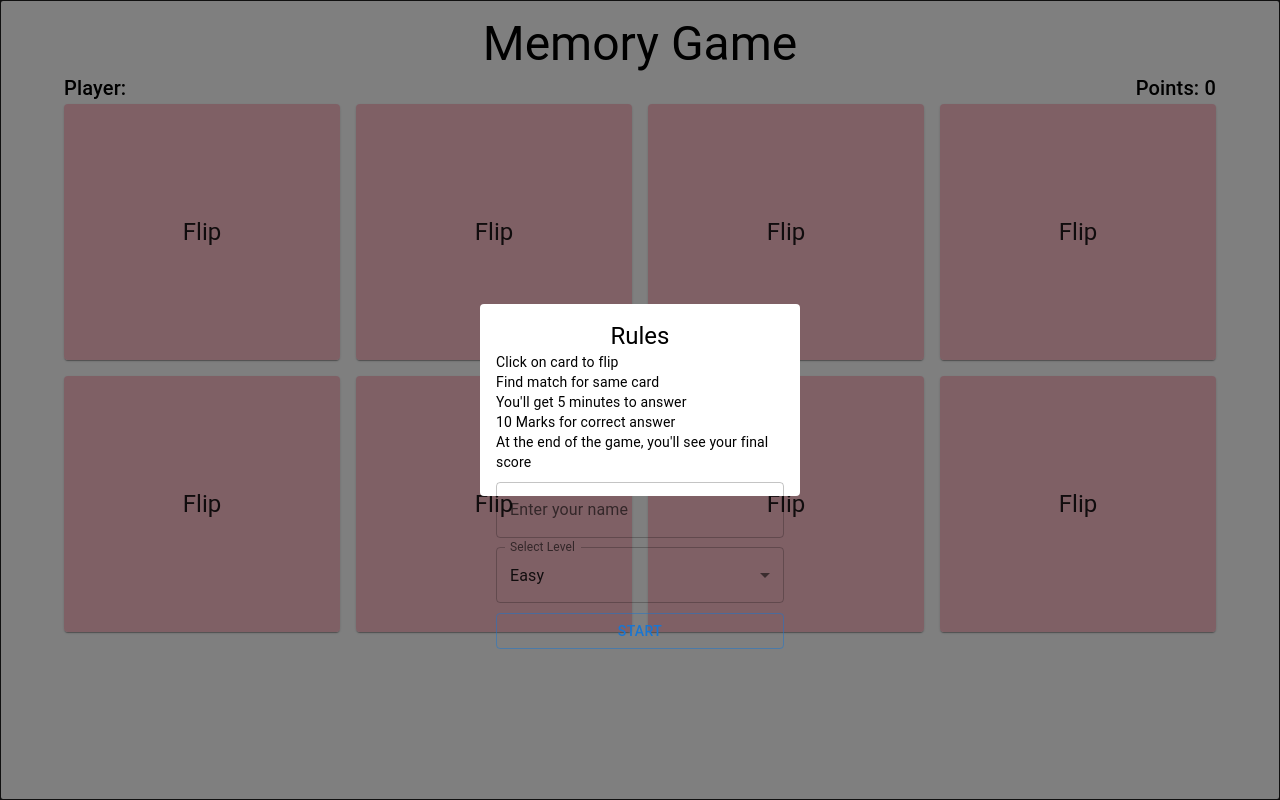
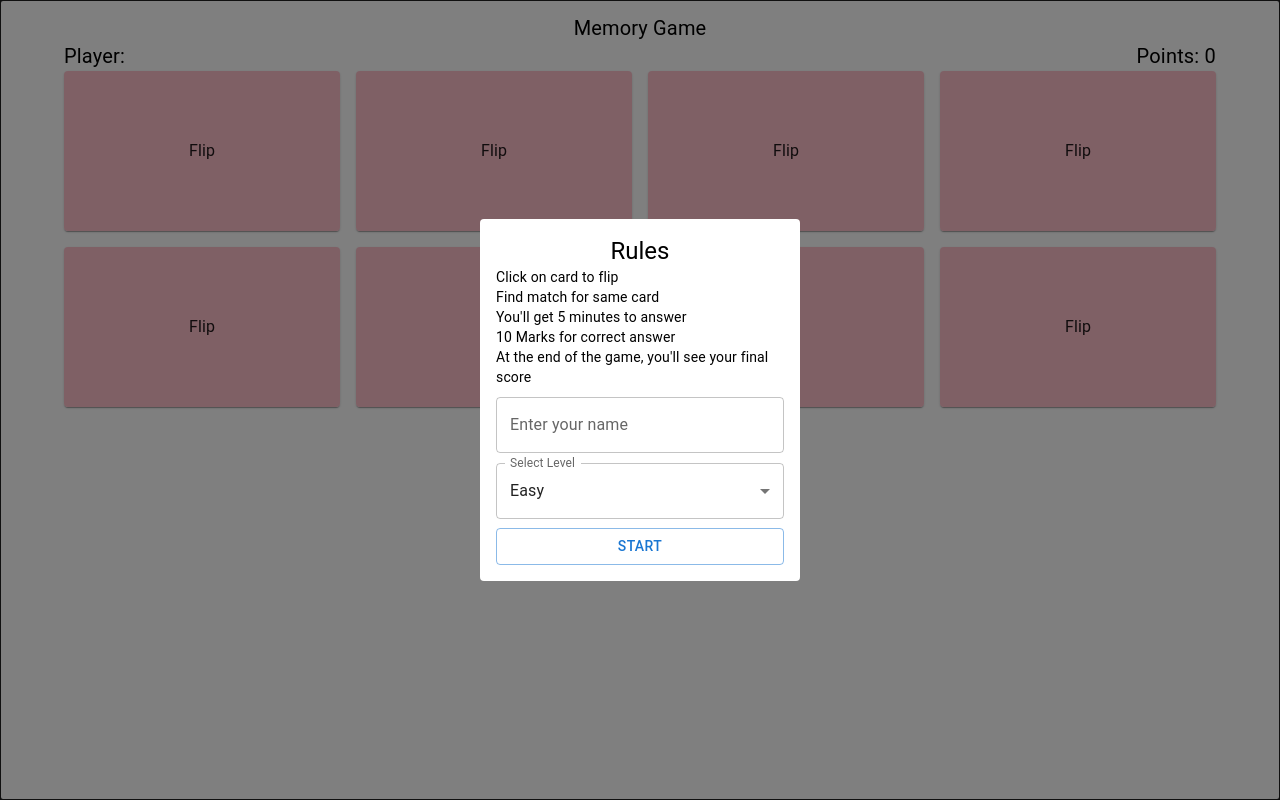
Before and after one commit to deuex-solutions/ui-playground, a React (Create React App) app in the folder debarshi-memory-game/: page / in a window 1280 px wide. Built offline with nearby package versions, Linux system fonts and the light colour scheme; grey boxes are pictures that could not be loaded; the HTML template or start-up script is replaced by a standard one.

Commit message:
refactor: Card and other components to select game level on start

```diff
--- a/debarshi-memory-game/src/App.js
+++ b/debarshi-memory-game/src/App.js
@@ -33,17 +33,17 @@ const App = () => {
 
   return (
     <div className="app">
-      <Typography component="h3" variant="h3" align="center" sx={{ marginTop: '1rem' }}>
+      <Typography component="h4" variant="h4" align="center" fontSize="1.25rem" mt="1rem">
         Memory Game
       </Typography>
 
       {!state.modal && <Timer onExpire={() => dispatch({ type: modals.END_MODAL })} />}
 
       <Box sx={{ display: 'flex', justifyContent: 'space-between' }}>
-        <Typography component="h6" variant="h6" align="left">
+        <Typography component="h6" variant="body1" align="left" fontSize="1.25rem">
           Player: {username}
         </Typography>
-        <Typography component="h6" variant="h6" align="left">
+        <Typography component="h6" variant="body1" align="right" fontSize="1.25rem">
           Points: {points}
         </Typography>
       </Box>
--- a/debarshi-memory-game/src/components/Card/Card.js
+++ b/debarshi-memory-game/src/components/Card/Card.js
@@ -29,13 +29,16 @@ const Card = ({ card, flip, onClick, initialFlip }) => {
     <MuiCard
       key={card.id}
       className={cn('card', { flip: flip || showCards, 'd-none': card.isMatch })}
-      onClick={() => onClick(card)}
+      onClick={() => {
+        setShowCards(true)
+        onClick(card)
+      }}
     >
       <Box className="front-card">
         <CardMedia component="img" alt="card" image={card.src} sx={{ height: '100%' }} />
       </Box>
       <Box className="back-card">
-        <Typography align="center" variant="h5">
+        <Typography align="center" variant="body1">
           Flip
         </Typography>
       </Box>
--- a/debarshi-memory-game/src/contexts/CardContext.js
+++ b/debarshi-memory-game/src/contexts/CardContext.js
@@ -25,15 +25,14 @@ const CardContextProvider = ({ children }) => {
   useEffect(() => {
     if (selectedCards?.first && selectedCards?.second) {
       if (selectedCards.first?.src === selectedCards.second?.src) {
-        setCardList((prevList) => {
-          return prevList.map((card) => {
+        setCardList((prevList) =>
+          prevList.map((card) => {
             if (card.src === selectedCards.first.src) {
               return { ...card, isMatch: true }
             }
             return card
           })
-        })
-        setSelectedCards({})
+        )
         updatePoints()
       } else {
         setTimeout(() => {
@@ -41,25 +40,25 @@ const CardContextProvider = ({ children }) => {
         }, 900)
       }
     }
-  }, [cardList, selectedCards.first, selectedCards.second])
+  }, [selectedCards?.first, selectedCards?.second])
 
-  const onCardSelected = useCallback(
-    (card) => {
-      if (selectedCards?.first && selectedCards.first.id !== card.id) {
-        setSelectedCards({
-          ...selectedCards,
+  const onCardSelected = useCallback((card) => {
+    setSelectedCards((prevCards) => {
+      if (prevCards?.first && prevCards.first.id !== card.id) {
+        return {
+          ...prevCards,
           second: { ...card },
-        })
-      } else {
-        setSelectedCards({ first: { ...card } })
+        }
       }
-      setTurns((prev) => prev + 1)
-    },
-    [selectedCards]
-  )
+      return { first: { ...card } }
+    })
+
+    setTurns((prev) => prev + 1)
+  }, [])
 
   const updatePoints = () => {
     setPoints((prev) => prev + 10)
+    setSelectedCards({})
     toast.success('Correct Answer', { duration: 1500 })
   }
 
@@ -74,21 +73,17 @@ const CardContextProvider = ({ children }) => {
 
   const onLevelChange = useCallback(
     (currentLevel) => {
-      const { EASY, HARD, MEDIUM } = gameLevels
+      const { HARD, MEDIUM } = gameLevels
 
-      let cards
-      if (currentLevel === EASY) {
-        cards = getShuffledCards(4)
+      if (currentLevel === HARD) {
+        const cards = getShuffledCards(0)
+        setCardList([...cards])
+      } else if (currentLevel === MEDIUM) {
+        setCardList(getShuffledCards(2))
+      } else {
+        setCardList(getShuffledCards(4))
       }
-      if (currentLevel === MEDIUM) {
-        cards = getShuffledCards(2)
-      }
-      if (currentLevel === HARD) {
-        cards = getShuffledCards(0)
-      }
-
       reset(false)
-      setCardList(cards)
     },
     [reset]
   )
--- a/debarshi-memory-game/src/styles/index.css
+++ b/debarshi-memory-game/src/styles/index.css
@@ -16,7 +16,7 @@ body {
 
 .card {
   position: relative;
-  height: 16rem;
+  height: 10rem;
   cursor: pointer;
   transform-style: preserve-3d;
   -webkit-transform-style: preserve-3d;
--- a/debarshi-memory-game/src/styles/styles.js
+++ b/debarshi-memory-game/src/styles/styles.js
@@ -1,7 +1,7 @@
 const boxStyles = {
   backgroundColor: '#fff',
   width: '20rem',
-  height: '12rem',
+  minHeight: '12rem',
   padding: '1rem',
   margin: '0 auto',
   borderRadius: '4px',
```
